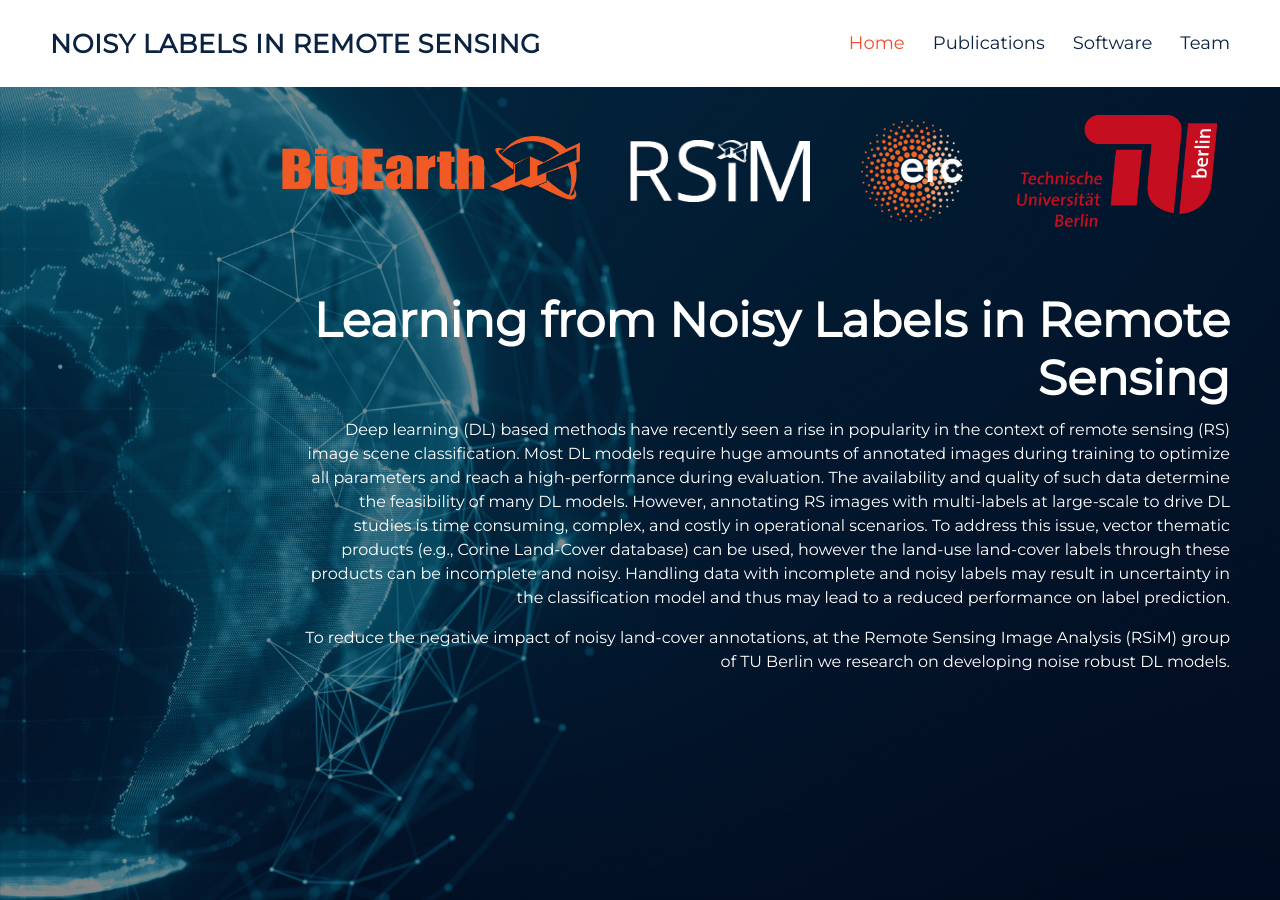
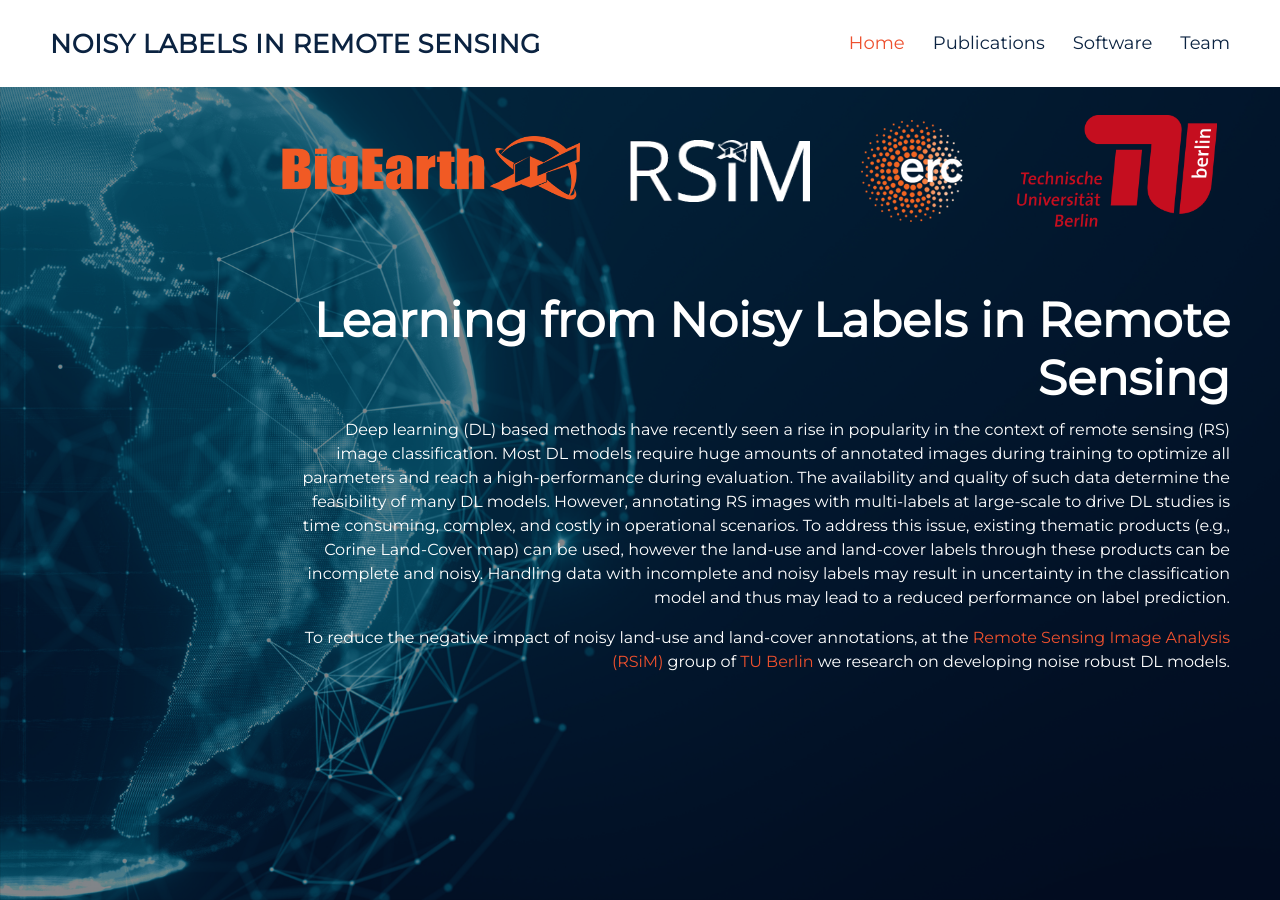
Before and after one commit to rsim-tu-berlin/noisy-label-in-rs.org, a Jekyll site: the page built from index.md, in a window 1280 px wide and 900 px high. Built offline with Jekyll 4.4.1, drawn with Linux system fonts in a browser that asks for light colours; some of the changed text lies outside the part shown.

Commit message:
update the content

```diff
--- a/_config.yml
+++ b/_config.yml
@@ -1,20 +1,23 @@
 title: Noisy Labels in Remote Sensing
 description: >- # this means to ignore newlines until "baseurl:"
   Deep learning (DL) based methods have recently seen a rise
-  in popularity in the context of remote sensing (RS) image
-  scene classification. Most DL models require huge amounts of
-  annotated images during training to optimize all parameters and
-  reach a high-performance during evaluation. The availability and
-  quality of such data determine the feasibility of many DL models.
+  in popularity in the context of remote sensing (RS) image classification.
+  Most DL models require huge amounts of annotated images during training
+  to optimize all parameters and reach a high-performance during evaluation.
+  The availability and quality of such data determine the feasibility of many DL models.
   However, annotating RS images with multi-labels at large-scale
   to drive DL studies is time consuming, complex, and costly in
-  operational scenarios. To address this issue, vector
-  thematic products (e.g., Corine Land-Cover database)
-  can be used, however the land-use land-cover labels
+  operational scenarios. To address this issue, existing
+  thematic products (e.g., Corine Land-Cover map)
+  can be used, however the land-use and land-cover labels
   through these products can be incomplete and noisy. Handling
   data with incomplete and noisy labels may result in uncertainty
   in the classification model and thus may lead to a reduced
   performance on label prediction.
+description_extra: >-
+  To reduce the negative impact of noisy land-use and land-cover annotations,
+  at the <a href="{{site.links_rsim}}" target="_blank">Remote Sensing Image Analysis (RSiM)</a> group
+  of <a href="{{site.links_tuberlin}}" target="_blank">TU Berlin</a> we research on developing noise robust DL models.
 baseurl: ""
 url: https://noisy-labels-in-rs.org
 
--- a/_layouts/page.html
+++ b/_layouts/page.html
@@ -81,8 +81,8 @@
 
                 <div id="mainText">
                   <h2 class="animate__animated animate__fadeInDown custom-h2">Learning from Noisy Labels in Remote Sensing</h2>
-                  <p class="animate__animated animate__fadeInUp">Deep learning (DL) based methods have recently seen a rise in popularity in the context of remote sensing (RS) image scene classification. Most DL models require huge amounts of annotated images during training to optimize all parameters and reach a high-performance during evaluation. The availability and quality of such data determine the feasibility of many DL models. However, annotating RS images with multi-labels at large-scale to drive DL studies is time consuming, complex, and costly in operational scenarios. To address this issue, vector thematic products (e.g., Corine Land-Cover database) can be used, however the land-use land-cover labels through these products can be incomplete and noisy. Handling data with incomplete and noisy labels may result in uncertainty in the classification model and thus may lead to a reduced performance on label prediction.</p>
-                  <p class="animate__animated animate__fadeInUp">To reduce the negative impact of noisy land-cover annotations, at the Remote Sensing Image Analysis (RSiM) group of TU Berlin we research on developing noise robust DL models. </p>
+                  <p class="animate__animated animate__fadeInUp">{{site.description}}</p>
+                  <p class="animate__animated animate__fadeInUp">{{site.description_extra}}</p>
                 </div>
 
               </div>
@@ -259,6 +259,22 @@
         </div>
       </section><!-- End Team Section -->
 
+      <!-- ======= Acknowledgement Section ======= -->
+      <section id="acknowledgement" class="acknowledgement section-bg">
+        <div class="container" data-aos="fade-up">
+
+          <div class="section-title">
+            <p>Acknowledgement</p>
+          </div>
+
+          <div class="row">
+            <div class="col-xl-12 col-lg-12 col-md-12">
+              This work is supported by the <a href="{{site.links_erc}}" target="_blank">European Research Council (ERC)</a> under the ERC Starting Grant <a href="{{site.links_bigearth}}" target="_blank">BigEarth</a>.
+            </div>
+          </div>
+        </div>
+      </section>
+
       {% include faq.html %}
 
       <!-- ======= Contact Section ======= -->
```
